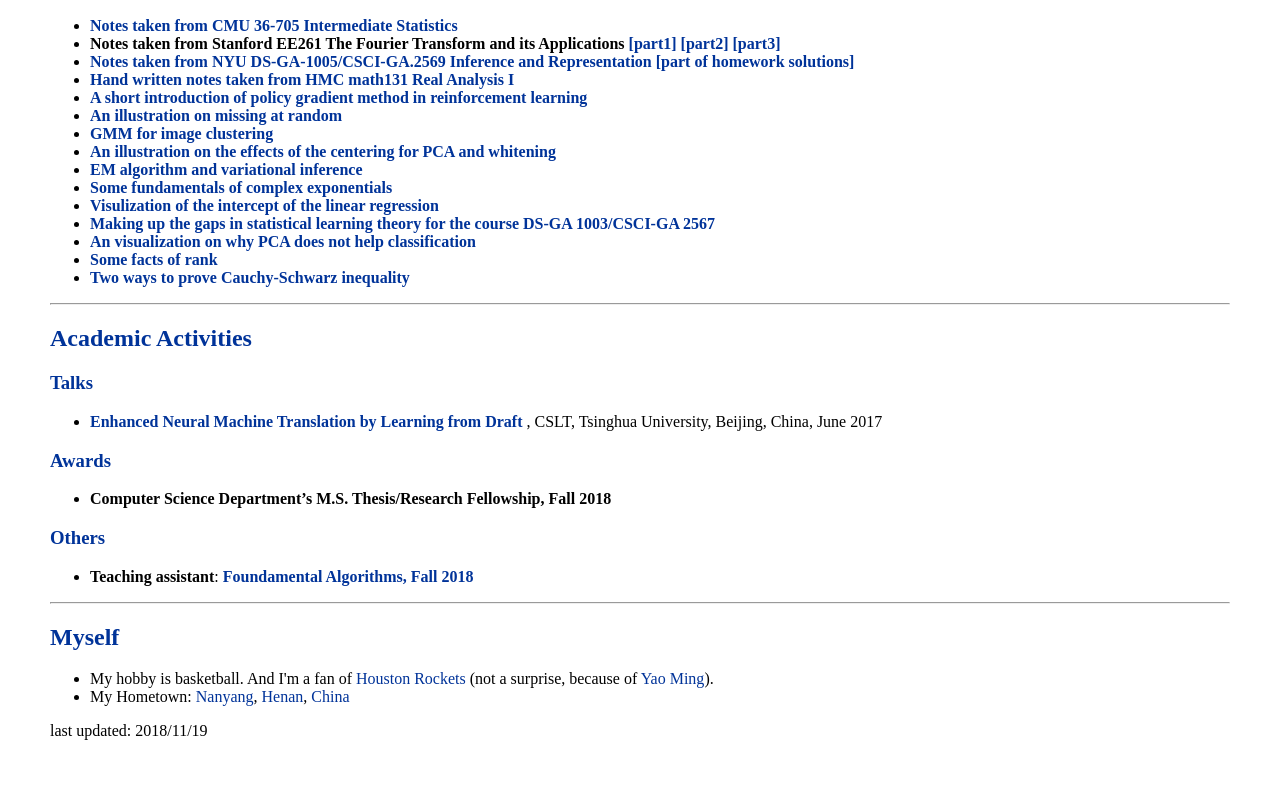
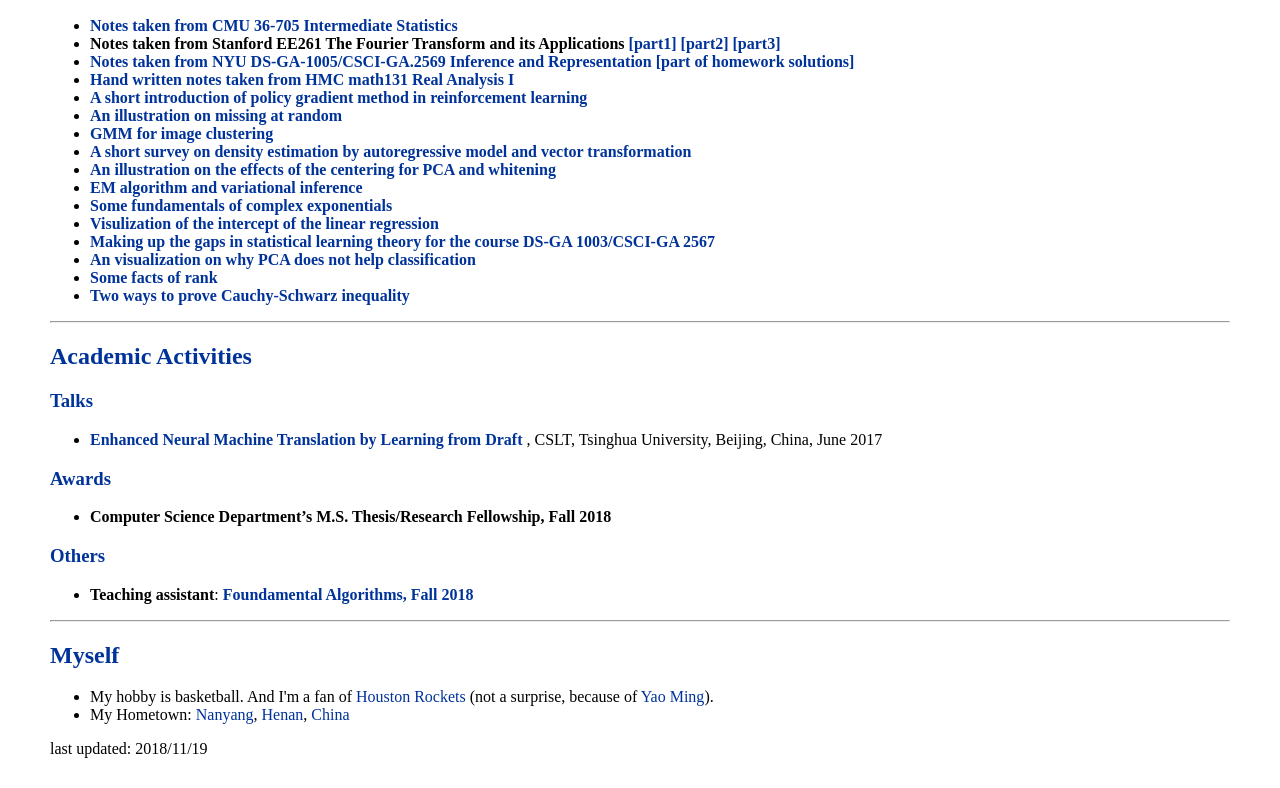
Before and after one commit to aodongli/aodongli.github.io, a plain HTML site: page index.html in a window 1280 px wide. Shown: the part 1529-2317 px from the top of the page. Drawn offline with Linux system fonts and the light colour scheme.

Commit message:
Miscellaneous add autoreg_vectrans nots

```diff
--- a/index.html
+++ b/index.html
@@ -322,6 +322,7 @@
     <li><b><a href="./files/rl_policy_gradient.pdf" target="_blank">A short introduction of policy gradient method in reinforcement learning</a></b></li>
     <li><b><a target="_blank">An illustration on missing at random</a></b></li>
     <li><b><a target="_blank">GMM for image clustering</a></b></li>
+    <li><b><a href="./files/autoreg_vectrans.pdf" target="_blank">A short survey on density estimation by autoregressive model and vector transformation</a></b></li>
     <li><b><a href="./files/centering_PCA_whitening.pdf" target="_blank">An illustration on the effects of the centering for PCA and whitening</a></b></li>
     <li><b><a href="./files/EM algorithm and variational inference.pdf" target="_blank">EM algorithm and variational inference</a></b></li>
     <li><b><a href="./files/fundaments of complex exponentials.pdf" target="_blank">Some fundamentals of complex exponentials</a></b></li>
```
Also changed, not shown: 1 other file.
